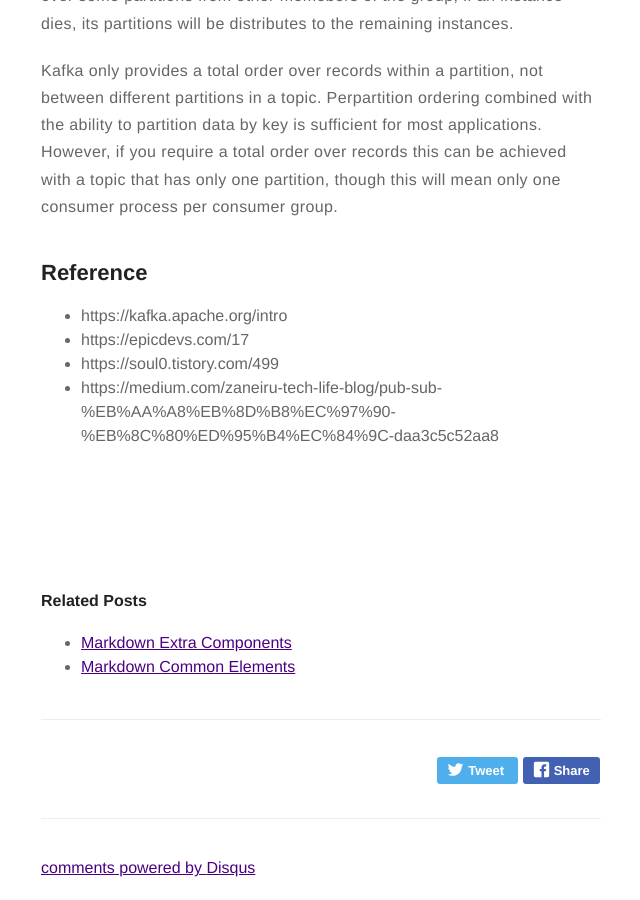
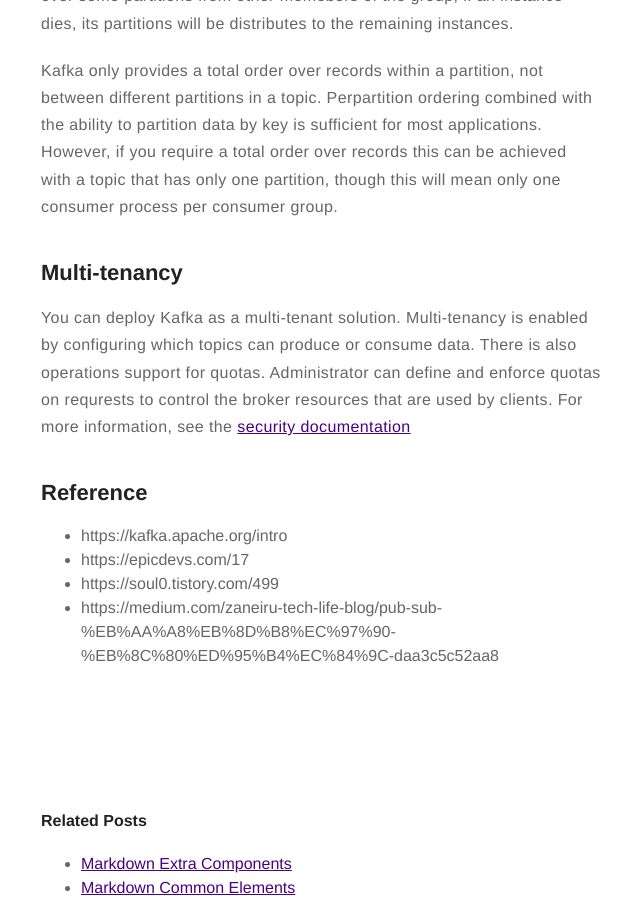
Before and after one commit to ohdoking/ohdoking.github.io, a Jekyll site: the page built from _posts/2019-02-28-about-Kafka.markdown, in a window 1280 px wide and 900 px high, scrolled down 4923 px. Shown: the whole window, without its empty margins (319-959 px from the left). Built offline with Jekyll 4.4.1, drawn with Linux system fonts in a browser that asks for light colours; comment, search, counter and statistics services are not loaded.

Commit message:
update contents about multi-tenancy in kafka

```diff
--- a/_posts/2019-02-28-about-Kafka.markdown
+++ b/_posts/2019-02-28-about-Kafka.markdown
@@ -79,7 +79,9 @@
 
 Kafka only provides a total order over records within a partition, not between different partitions in a topic. Perpartition ordering combined with the ability to partition data by key is sufficient for most applications. However, if you require a total order over records this can be achieved with a topic that has only one partition, though this will mean only one consumer process per consumer group.
 
+## Multi-tenancy
 
+You can deploy Kafka as a multi-tenant solution. Multi-tenancy is enabled by configuring which topics can produce or consume data. There is also operations support for quotas. Administrator can define and enforce quotas on requrests to control the broker resources that are used by clients. For more information, see the [security documentation](https://kafka.apache.org/documentation/#security)
 
 ## Reference
 - https://kafka.apache.org/intro
```
